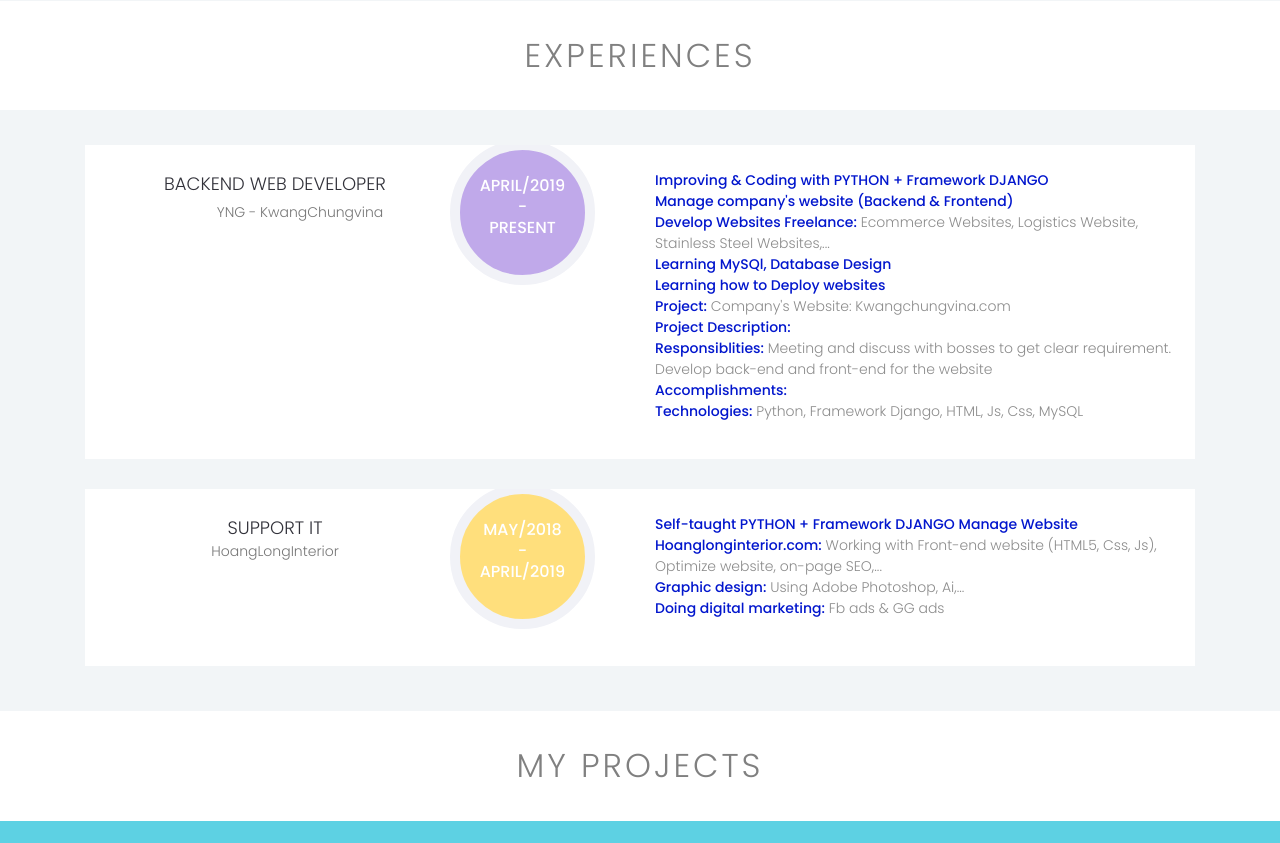
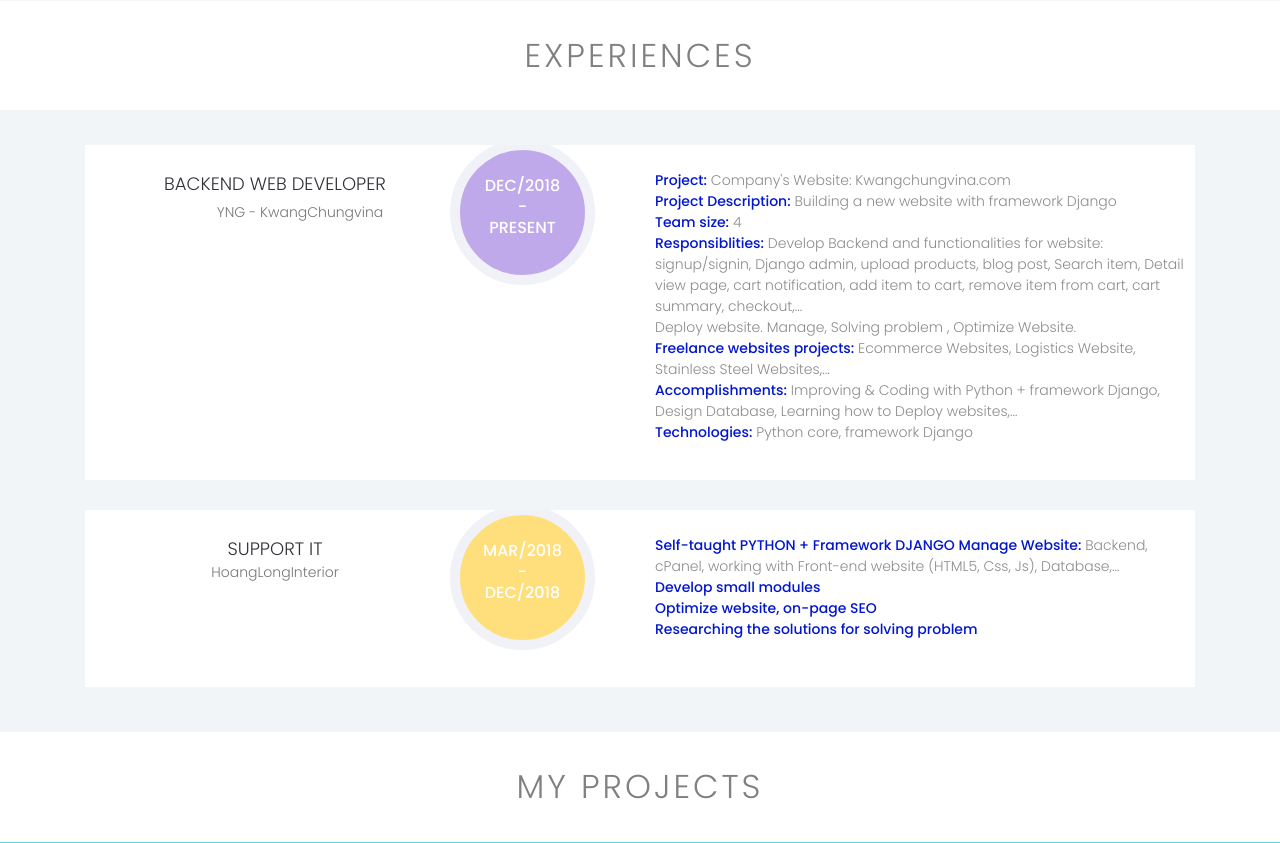
Before and after one commit to lephuc3108/git-hub-demo-lephuc, a Django app: page / in a window 1280 px wide. Shown: the part 2018-2861 px from the top of the page. Run offline with Django 3.2, Linux system fonts and the light colour scheme; some libraries are stand-ins or nearby versions.

Commit message:
edit index file

```diff
--- a/personalsite/templates/homepage/index.html
+++ b/personalsite/templates/homepage/index.html
@@ -43,8 +43,7 @@
 						<div class="main-menubar d-flex align-items-center">
 							<nav class="hide">
 								<a href="index.html">Home</a>
-								<a href="generic.html">Generic</a>
-								<a href="elements.html">Elements</a>
+
 							</nav>
 							<div class="menu-bar"><span class="lnr lnr-menu"></span></div>
 						</div>
@@ -246,7 +245,7 @@
 							</div>
 						</div>
 						<div class="stay-time light-violet">
-							<p> April/2019
+							<p> Dec/2018
 								<br/>
 								-
 								<br/>
@@ -262,26 +261,22 @@
 										<div class="single-content">
 
 											<p>
-											<b>Improving & Coding with PYTHON  + Framework DJANGO
-</b>
-											<br/>
-											<b>Manage company's website (Backend & Frontend)</b>
-											<br/>
-											<b>Develop Websites Freelance:</b> Ecommerce Websites, Logistics Website, Stainless Steel Websites,...
-											<br/>
-											<b>Learning MySQl,  Database Design</b>
-											<br/>
-											<b>Learning how to Deploy websites</b>
-											<br/>
 											<b>Project:</b> Company's Website: Kwangchungvina.com
 											<br/>
-											<b>Project Description:</b>
+											<b>Project Description:</b> Building a new website with framework Django
 											<br/>
-											<b>Responsiblities:</b> Meeting and discuss with bosses to get clear requirement. Develop back-end and front-end for the website
+											<b>Team size:</b> 4
 											<br/>
-											<b>Accomplishments: </b>
+											<b>Responsiblities:</b> Develop Backend and functionalities for website: signup/signin, Django admin, upload products, blog post, Search item, Detail view page, cart notification, add item to cart, remove item from cart, cart summary, checkout,…
 											<br/>
-											<b>Technologies:</b> Python, Framework Django, HTML, Js, Css, MySQL
+																	Deploy website.
+																	Manage, Solving problem , Optimize Website.
+											<br/>
+											<b>Freelance websites projects:</b> Ecommerce Websites, Logistics Website, Stainless Steel Websites,...
+											<br/>
+											<b>Accomplishments:</b> Improving & Coding with Python + framework Django, Design Database, Learning how to Deploy websites,…
+											<br/>
+											<b>Technologies:</b> Python core, framework Django
 											</p>
 										</div>
 									</div>
@@ -304,11 +299,11 @@
 							</div>
 						</div>
 						<div class="stay-time light-orange">
-							<p> May/2018
+							<p> Mar/2018
 								<br/>
 								-
 								<br/>
-								April/2019
+								Dec/2018
 
 							</p>
 
@@ -320,12 +315,13 @@
 										<div class="single-content">
 											<p>
 												<b>Self-taught PYTHON + Framework DJANGO</b>
-												<b>Manage Website Hoanglonginterior.com:</b> Working with Front-end website (HTML5, Css, Js), Optimize website,  on-page SEO,...
+												<b>Manage Website:</b> Backend, cPanel, working with Front-end website (HTML5, Css, Js), Database,…
 												<br/>
-												<b>Graphic design:</b> Using Adobe Photoshop, Ai,...
+												<b>Develop small modules</b>
 												<br/>
-												<b>Doing digital marketing:</b> Fb ads & GG ads
+												<b>Optimize website, on-page SEO</b>
 												<br/>
+												<b>Researching the solutions for solving problem </b>
 												</p>
 
 											<p></p>
```
